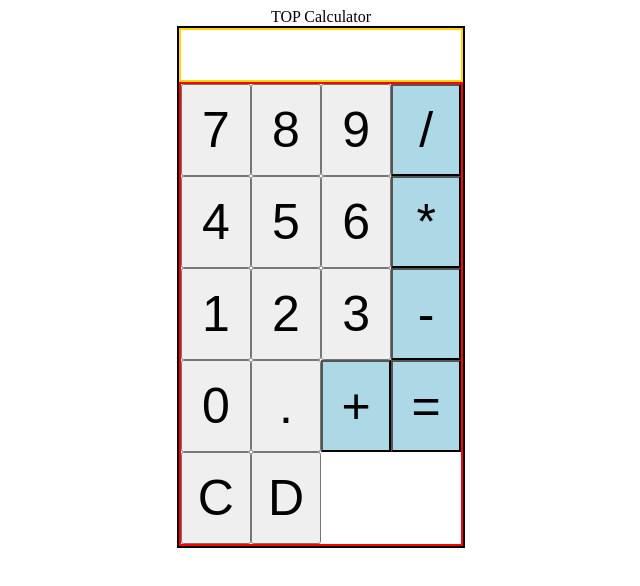
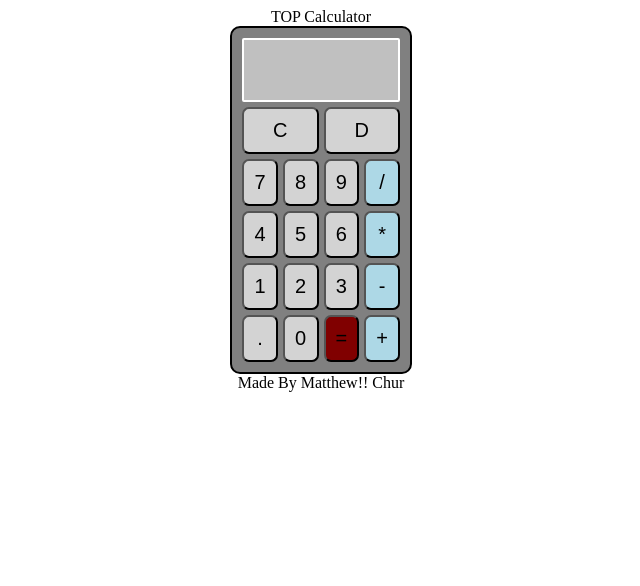
Before and after one commit to FisheyMug/Calculator, a plain HTML site: page index.html in a window 1280 px wide. Shown: the whole page, without its empty margins (319-959 px from the left). Drawn offline with Linux system fonts and the light colour scheme.

Commit message:
Logic mostly finished, new buttons and css

```diff
--- a/index.html
+++ b/index.html
@@ -12,8 +12,13 @@
  TOP Calculator
 <div id="container">
   <div id ="calculator">
-    <div id="display"></div>
+    <div id= "screen">
+      <div id= "miniDisplay"></div>
+      <div id="display"></div>
+    </div>
     <div id="buttons">
+      <button id="clear" value=false> C </button>
+      <button id="delete" value="delete"> D</button>
       <button id="seven" value=7> 7 </button>
       <button id="eight" value=8> 8 </button>
       <button id="nine" value=9> 9 </button>
@@ -26,15 +31,17 @@
       <button id="two" value=2> 2 </button>
       <button id="three" value=3> 3 </button>
       <button id="minus" value="-" class="operator"> - </button>
+      <button id= "decimal" value= "."> . </button>
       <button id="zero" value=0> 0 </button>
-      <button id= "decimal" value= "."> . </button>
+
+      <button id= "equals" value= "=" class="operator"> = </button>
       <button id ="plus" value="+" class="operator"> + </button>
-      <button id= "equals" value= "=" class="operator"> = </button>
-      <button id="clear" value=false> C </button>
-      <button id="delete" value="delete"> D</button>
+
+
     </div>
   </div>
 </div>
+  Made By Matthew!! Chur
   <script src="script.js"></script>
 </body>
 
--- a/script.js
+++ b/script.js
@@ -1,5 +1,6 @@
 const display = document.getElementById("display");
 const buttons = document.querySelectorAll('button');
+const miniDisplay = document.getElementById("miniDisplay");
 let a1 = null;
 let a2 = null
 let operator = "";
@@ -9,6 +10,10 @@ let decimalPresent = false;
 
 
 function input(value) {
+  if (waitingForSecondOperator===false&& value!="delete") {
+  x = value;
+  miniDisplay.innerHTML += x;
+  }
   if ( isNaN(value)===false) {
       i = value;
       display.innerHTML += i;
@@ -25,10 +30,16 @@ function input(value) {
       operator = value;
       display.innerHTML="";
       decimalPresent=false;
+      miniDisplay.innerHTML=a1 + operator;
   }   else if (value=== "="&& waitingForSecondOperator==true) {
+      if (display.innerHTML==0 && operator ==="/") {
+        clear();
+        alert("C'mon Bro!!! Clearing the calculator because you be trying to divide by Zero!!!")
+      } else
       display.innerHTML = operate(a1,display.innerHTML,operator);
       waitingForSecondOperator= false;
       decimalPresent=false;
+      miniDisplay.innerHTML =display.innerHTML;
   } else if (value==="false") {
     clear();
   } else if (value ==="." && decimalPresent===false) {
@@ -36,6 +47,7 @@ function input(value) {
     decimalPresent = true;
   } else if (value==="delete") {
     display.innerHTML= display.innerHTML.slice(0,-1);
+
   } console.log(value);
 };
 
@@ -62,6 +74,7 @@ function clear() {
   waitingForSecondOperator = false;
   display.innerHTML="";
   decimalPresent=false;
+  miniDisplay.innerHTML="";
 };
 
 
@@ -140,5 +153,9 @@ window.onkeydown = function(e) {
         choice = document.querySelector("#decimal")
         choice.click();
         break;
+    case "Backspace":
+      choice = document.querySelector("#delete")
+      choice.click();
+      break;
   }
 };
--- a/style.css
+++ b/style.css
@@ -11,28 +11,72 @@ body {
     flex-direction: column;
     max-width: 400px;
     max-height: 600px;
+    padding: 10px;
+    background-color: grey;
+    border-radius: 10px;
   }
+
+#screen {
+  display: flex;
+  justify-content: flex-end;
+  align-items: flex-end;
+  flex-direction: column;
+  border: solid white 2px;
+  background-color: silver;
+  border-radius: 2px;
+}
 
   #display {
     display: flex;
     justify-content: flex-end;
     align-items: flex-end;
-    min-height: 50px;
-    border: solid gold 2px;
+    min-height: 40px;
+
+    padding-right: 5px;
+    font-size: 25px;
+
+    color: black;
+    text-shadow: 2px 1px 3px gold;
+  }
+
+#miniDisplay {
+    display: flex;
+    justify-content: flex-end;
+    align-items: flex-end;
+    min-height: 20px;
+    padding-right: 5px;
+    font-size: 10px;
+    color: black;
+    text-shadow: 2px 1px 3px red;
   }
 
   #buttons {
-    border: solid red 2px;
+    padding-top: 5px;
     display: grid;
     grid-template-columns: repeat(4, 1fr);
     grid-template-rows: repeat(4, 1fr);
+    gap: 5px 5px;
   }
 
   button {
-    padding: 15px;
-    font-size: 50px;
+    background-color: lightgrey;
+    padding: 10px;
+    font-size: 20px;
+    border-radius: 7px;
   }
 
   .operator {
     background-color: lightblue;
   }
+
+#clear {
+  grid-column: 1/ span 2;
+}
+
+#delete {
+  grid-column: 3/ span 2;
+}
+
+#equals {
+  background-color: maroon;
+}
```
